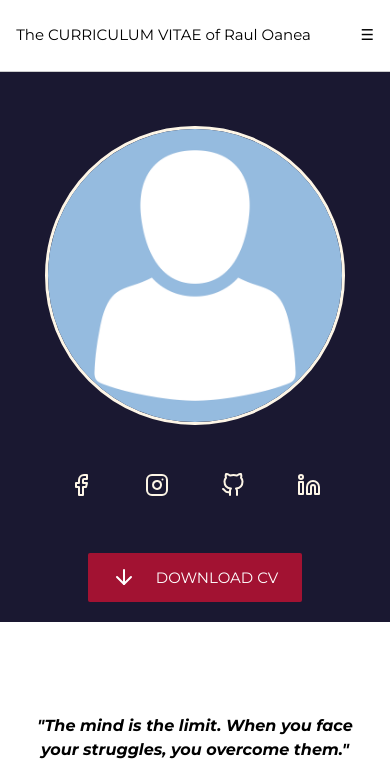
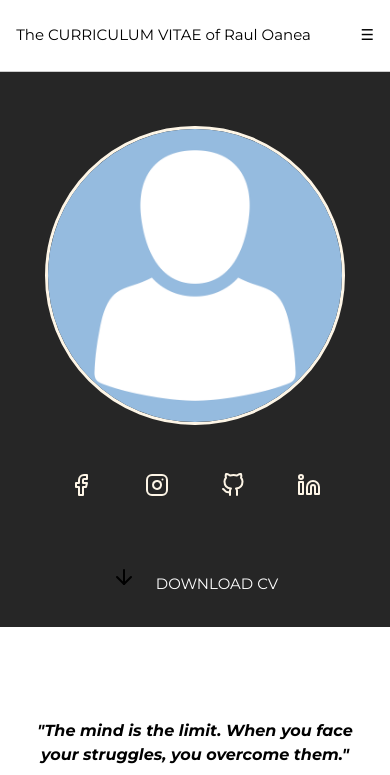
Before and after one commit to raulemm7/raulemm7.github.io, a plain HTML site: page index.html in a window 390 px wide. Shown: the top 775 px of the page. Drawn offline with nearby package versions, Linux system fonts and the light colour scheme.

Commit message:
Update styles.css

```diff
--- a/styles.css
+++ b/styles.css
@@ -186,23 +186,6 @@ body * {
       padding: 0.01em;
     }
 
-      #section1 {
-        background-color: #1a1831;
-      }
-      #down_button {
-        background-color: #a21232;
-      }
-      a.button_class {
-        background-color: #a21232;
-      }
-      a.button_class:hover, a.button_class:active {
-        background-color: #a21232;
-      }
-      .i_arrow {
-        vertical-align: -0.35em;
-        color: white;
-      }
-
     .download-text {
       display: inline-block;
     }
```
